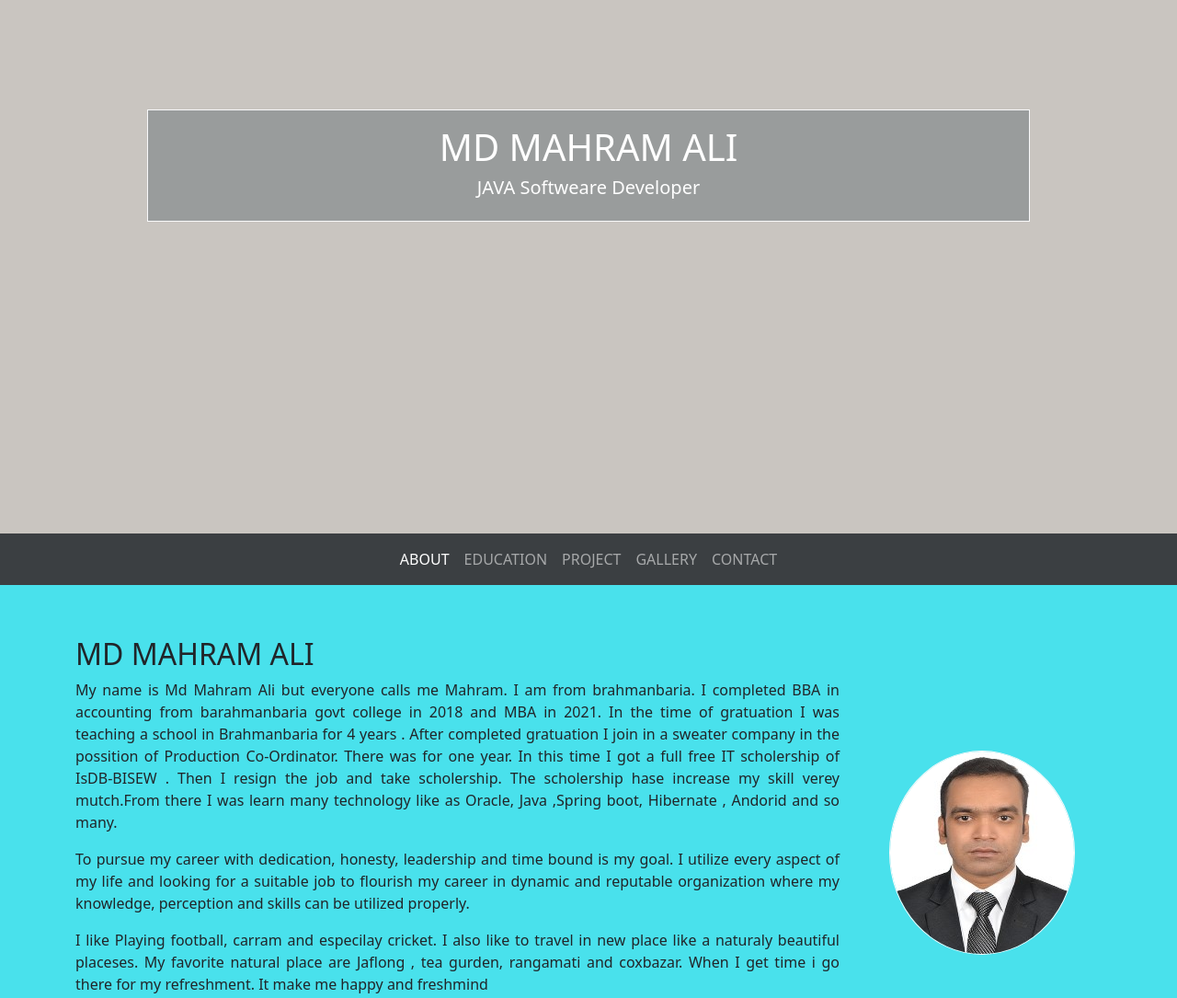
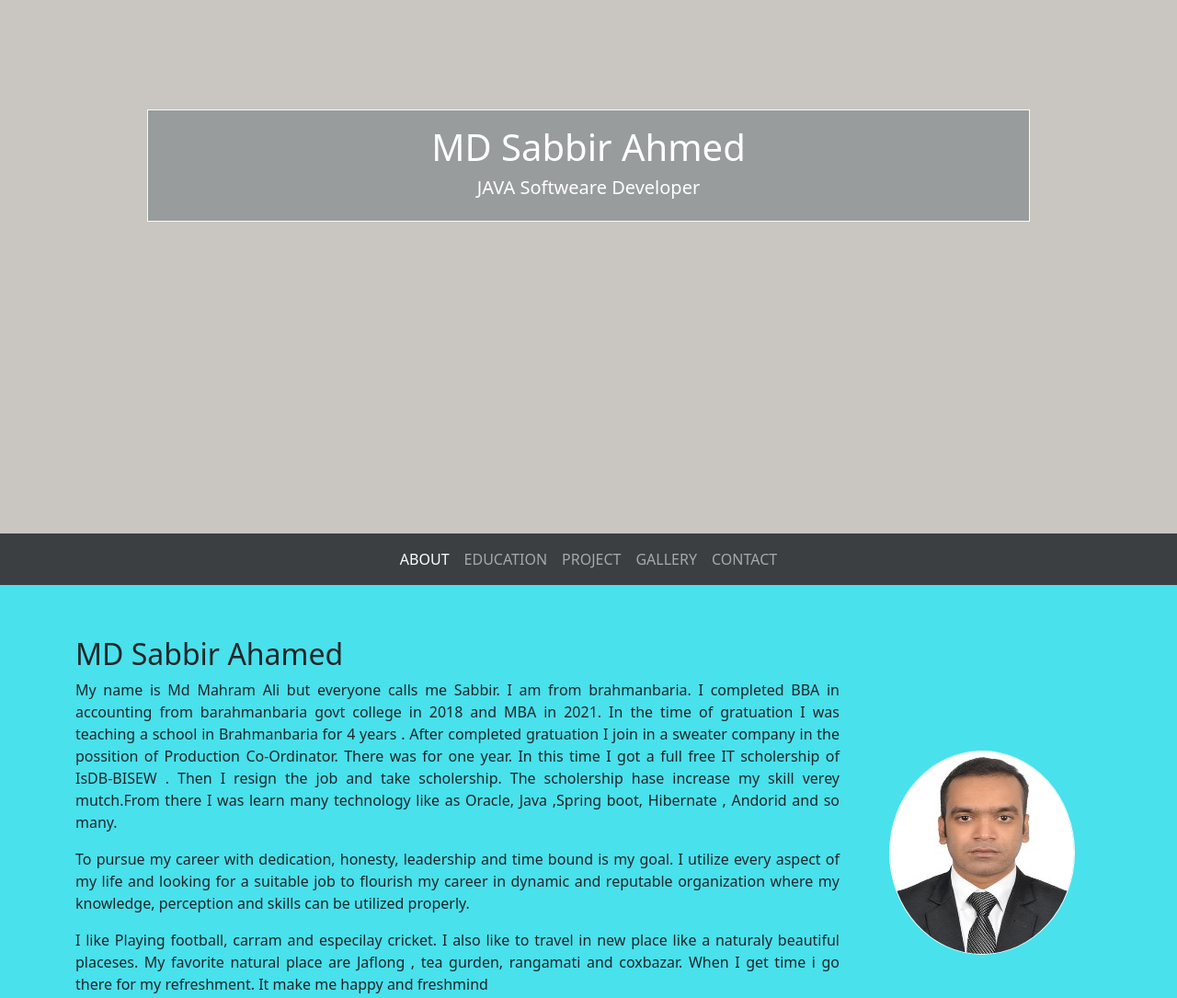
Before and after one commit to mahram1995/mahram1995.github.io, a plain HTML site: page index.html in a window 1280 px wide. Shown: the part 220-1305 px from the top of the page at 92% size. Drawn offline with nearby package versions, Linux system fonts and the light colour scheme.

Commit message:
Update index.html
change name

```diff
--- a/index.html
+++ b/index.html
@@ -18,7 +18,7 @@
     <section class="banner-container container-fluid">
         <div class="row vh-100">
             <div class="col-md-9 banner-column m-auto text-center text-white p-3 border-light">
-                <h1 class="font-weight-bolder">MD MAHRAM ALI</h1>
+                <h1 class="font-weight-bolder">MD Sabbir Ahmed</h1>
                 <h5>JAVA Softweare Developer</h5>
             </div>
         </div>
@@ -61,8 +61,8 @@
         <div class="container pt-2">
             <div class="row align-items-center justify-content-center">
                 <div class="col-md-9 text-align-justify pt-5 ">
-                    <h2>MD MAHRAM ALI</h2>
-                    <p>My name is Md Mahram Ali but everyone calls me Mahram. I am from brahmanbaria. I completed BBA in accounting from barahmanbaria govt college in 2018 and MBA in 2021. In the time of gratuation I was teaching  a school in Brahmanbaria for 4 years . After completed gratuation I join in a sweater company in the possition of Production Co-Ordinator. There  was for one year. In this time I got a  full free IT  scholership of IsDB-BISEW . Then I resign the job and take scholership. The scholership hase increase my skill verey mutch.From there I was learn many technology like as Oracle, Java ,Spring boot, Hibernate , Andorid and so many.</p>
+                    <h2>MD Sabbir Ahamed</h2>
+                    <p>My name is Md Mahram Ali but everyone calls me Sabbir. I am from brahmanbaria. I completed BBA in accounting from barahmanbaria govt college in 2018 and MBA in 2021. In the time of gratuation I was teaching  a school in Brahmanbaria for 4 years . After completed gratuation I join in a sweater company in the possition of Production Co-Ordinator. There  was for one year. In this time I got a  full free IT  scholership of IsDB-BISEW . Then I resign the job and take scholership. The scholership hase increase my skill verey mutch.From there I was learn many technology like as Oracle, Java ,Spring boot, Hibernate , Andorid and so many.</p>
                     <p>To pursue my career with dedication, honesty, leadership and time bound is my goal. I utilize every aspect of my life and looking for a suitable job to flourish my career in dynamic and reputable organization where my knowledge, perception and skills can be utilized properly.</p>
                     <p>I like Playing football, carram and  especilay cricket. I also like to travel in new place like a naturaly  beautiful placeses. My favorite natural place are Jaflong , tea gurden, rangamati and coxbazar. When I get time  i go there for my refreshment. It make me happy and freshmind
                     </p>
```
